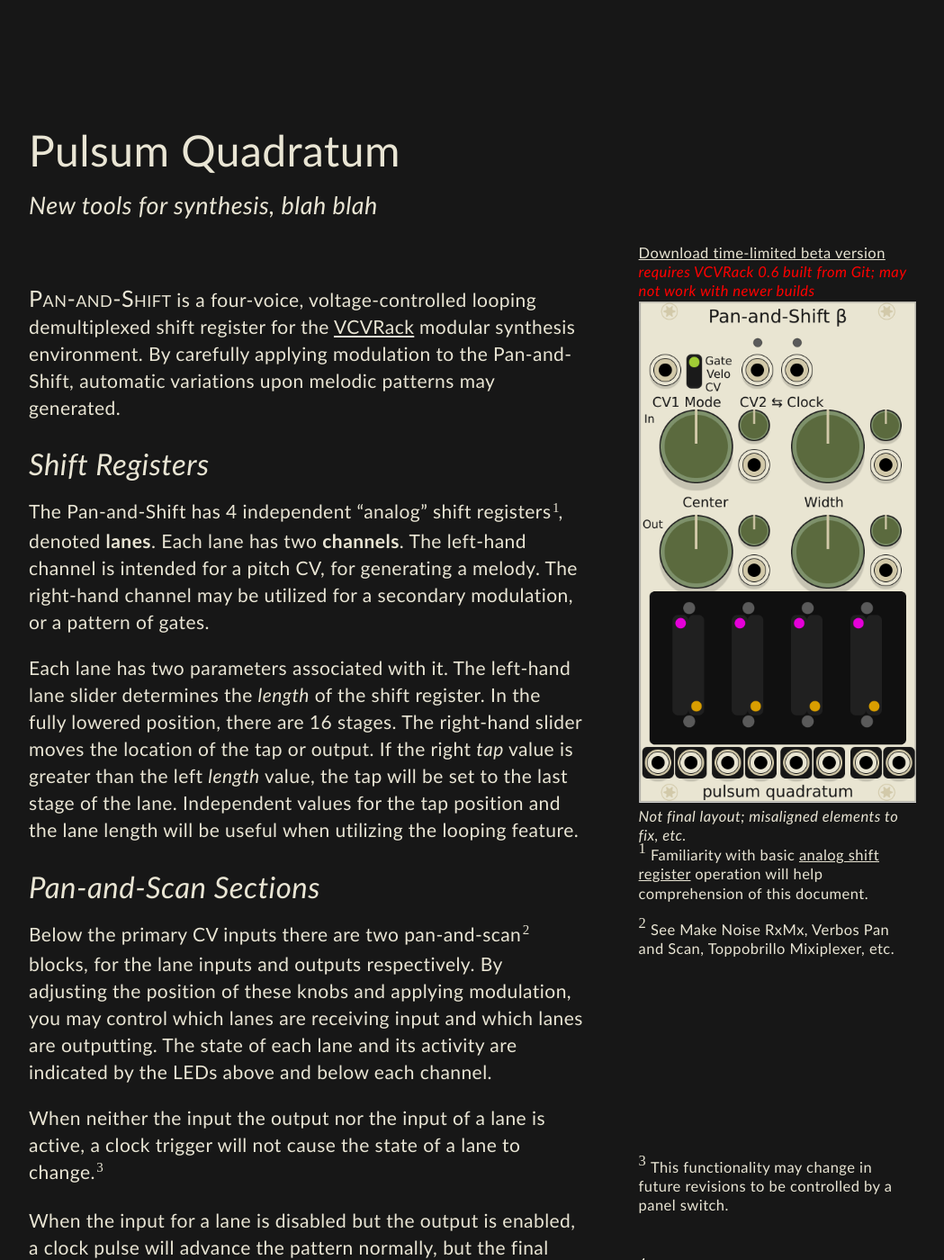
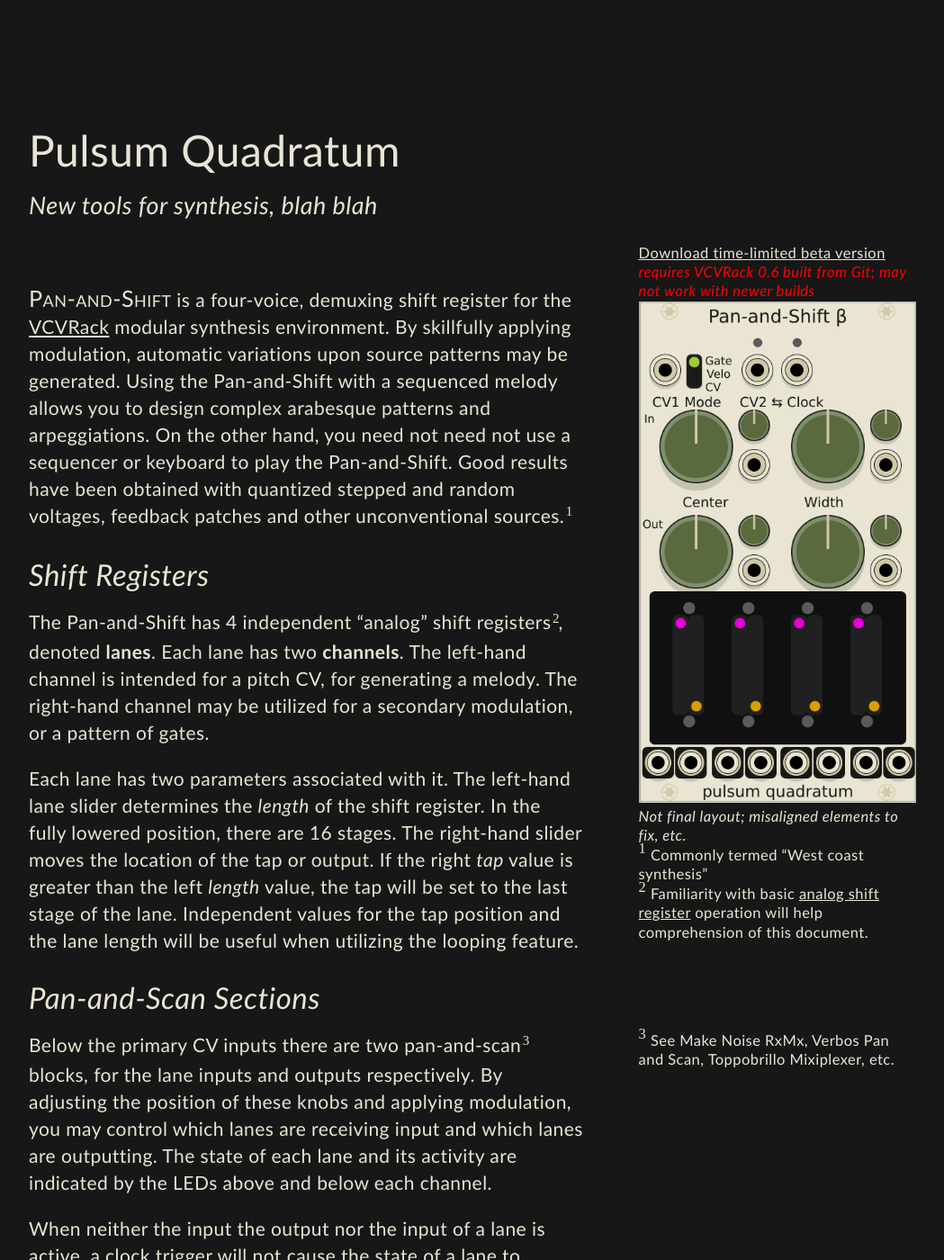
Before and after one commit to bongozone/bongozone, a Jekyll site: the page built from index.md, in a window 1280 px wide and 1400 px high. Shown: the whole window at 90% size, without its empty margins (128-1177 px from the left). Built offline with Jekyll 4.4.1, drawn with Linux system fonts in a browser that asks for light colours.

Commit message:
added more info about suggested usage

```diff
--- a/index.md
+++ b/index.md
@@ -3,6 +3,7 @@ layout: page
 permalink: /
 description: New tools for synthesis, blah blah
 ---
+
 <figure>
   <label for="mn-download" class="margin-toggle">Download</label>
   <input type="checkbox" id="mn-download" class="margin-toggle">
@@ -16,11 +17,19 @@ description: New tools for synthesis, blah blah
   <em>Not final layout; misaligned elements to fix, etc.</em>
   </span>
 </figure>
+
 <p>
-<span class="newthought">Pan-and-Shift</span> is a four-voice, voltage-controlled
-looping demultiplexed shift register for the <a href="http://www.vcvrack.com/">VCVRack</a> modular synthesis environment.
-By carefully applying modulation to the Pan-and-Shift, automatic variations upon
-melodic patterns may generated.
+<span class="newthought">Pan-and-Shift</span> is a four-voice, demuxing shift
+register for the <a href="http://www.vcvrack.com/">VCVRack</a> modular synthesis environment.
+By skillfully applying modulation, automatic variations upon
+source patterns may be generated. Using the Pan-and-Shift with a sequenced melody allows you to
+design complex arabesque patterns and arpeggiations.
+On the other hand, you need not need not use a sequencer or keyboard
+to play the Pan-and-Shift. Good results have been obtained with quantized stepped and random voltages,
+feedback patches and other unconventional sources.<label for="sn-westcoast" class="margin-toggle sidenote-number"></label><input type="checkbox" id="sn-westcoast" class="margin-toggle">
+<span class="sidenote">
+ Commonly termed “West coast synthesis”
+</span>
 </p>
 
 ## Shift Registers
```
